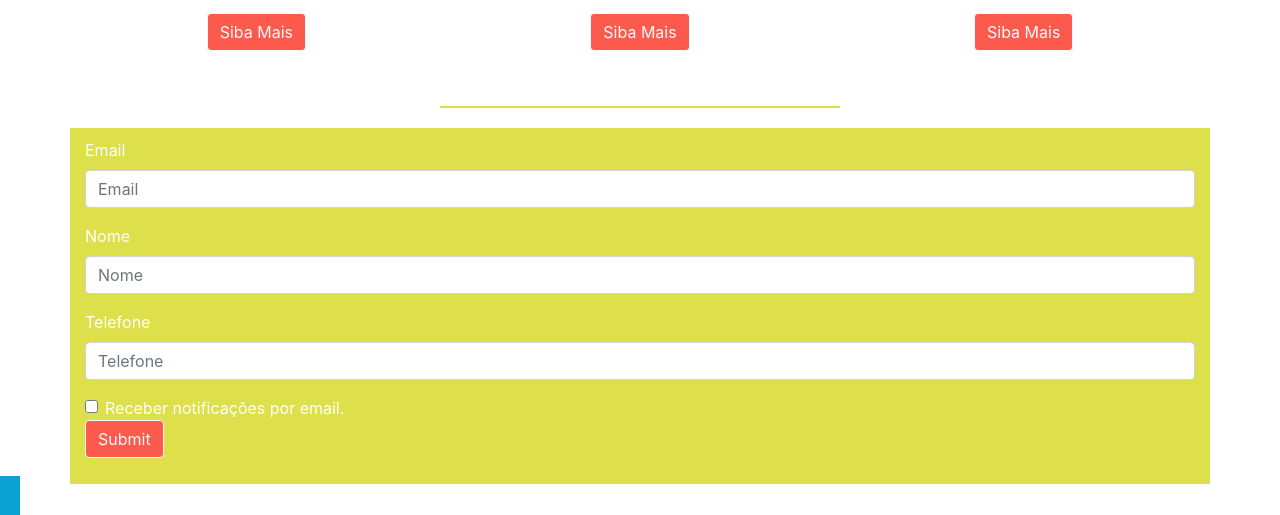
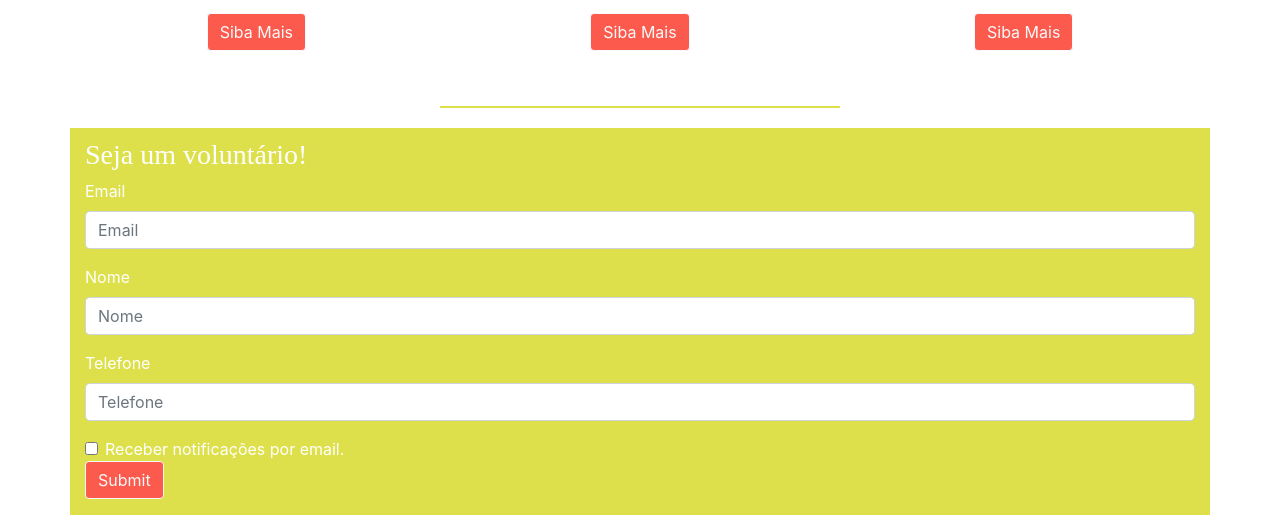
Before and after one commit to VDuard/testeSomos, a website: page index.html in a window 1280 px wide. Shown: the part 989-1504 px from the top of the page. Drawn offline with nearby package versions, Linux system fonts and the light colour scheme.

Commit message:
campo seja um coluntÅário

```diff
--- a/css/main.css
+++ b/css/main.css
@@ -385,6 +385,11 @@ textarea {
     margin: 10px;
 }
 
+.formCont h3{
+    color: white;
+    font-family: "Bebas Neue";
+}
+
 .formCont .form-group{
     color: white;
 }
--- a/index.html
+++ b/index.html
@@ -14,6 +14,8 @@
 
         <link rel="stylesheet" href="css/normalize.css">
         <link rel="stylesheet" href="css/main.css">
+
+
 
         <!-- Bootstrap -->
         <link rel="stylesheet" href="https://stackpath.bootstrapcdn.com/bootstrap/4.1.0/css/bootstrap.min.css" integrity="sha384-9gVQ4dYFwwWSjIDZnLEWnxCjeSWFphJiwGPXr1jddIhOegiu1FwO5qRGvFXOdJZ4" crossorigin="anonymous">
@@ -142,6 +144,7 @@
         <!-- inscrição -->
         <section id="form">
             <div class="container formCont">
+                <h3>Seja um voluntário!</h3>
                 <form>
                     <div class="form-group">
                         <label for="inputEmail">Email</label>
```
